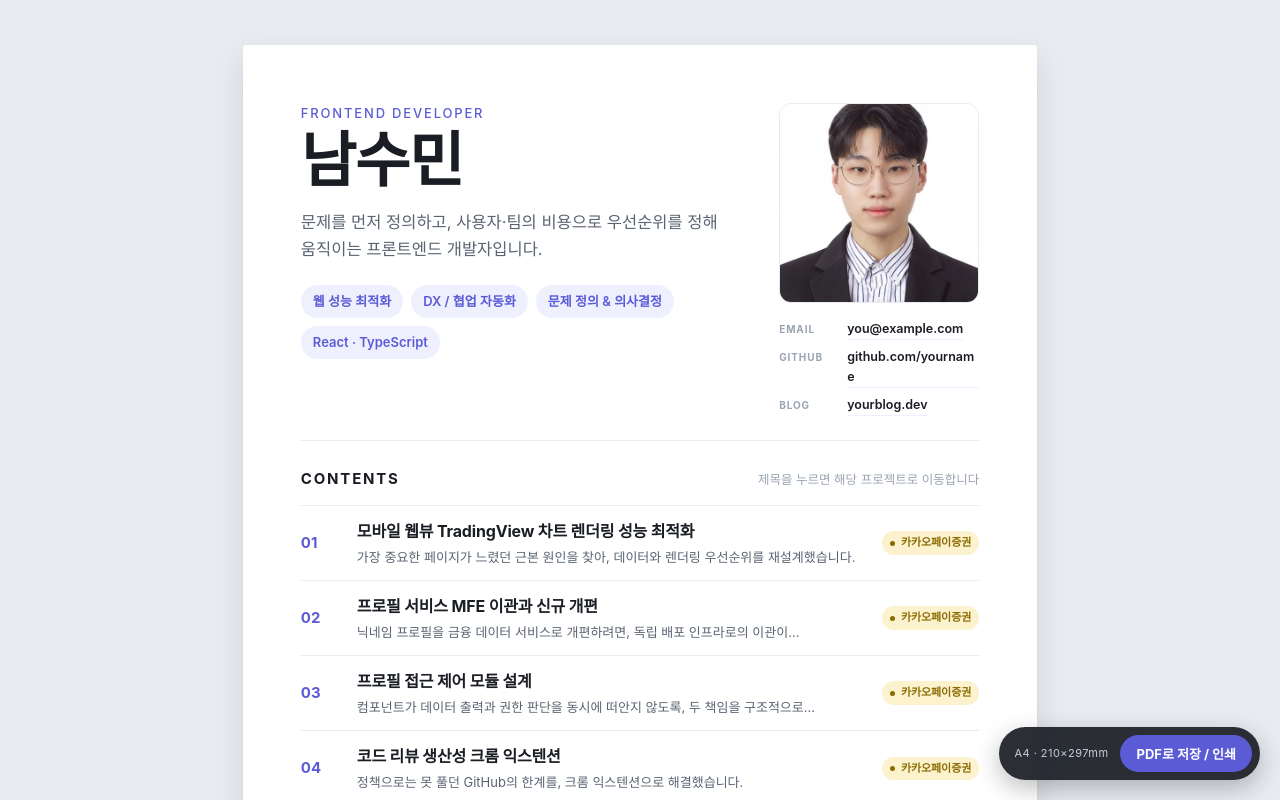
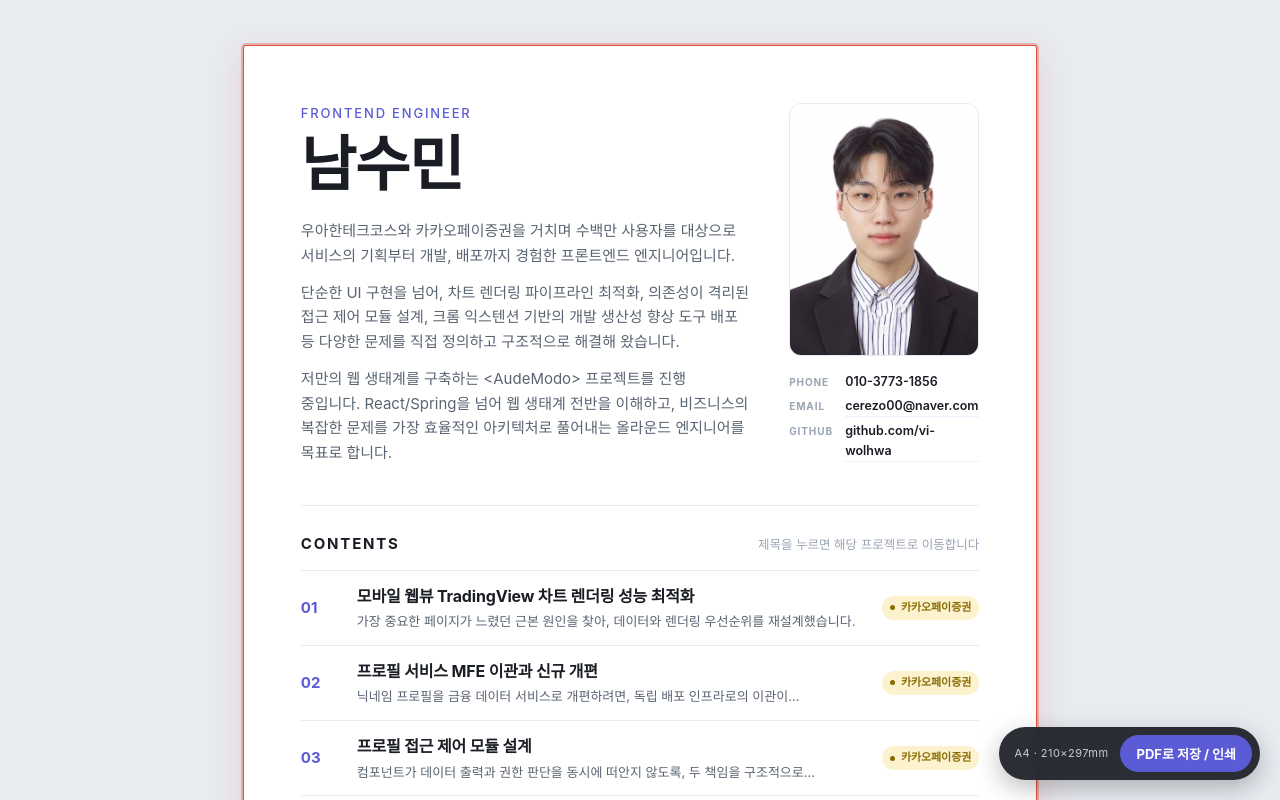
Before and after one commit to vi-wolhwa/portfolio, a React (Vite) app: page / in a window 1280 px wide. Shown: the top 800 px of the page. Built offline with nearby package versions, Linux system fonts and the light colour scheme; a web font is replaced by a local one.

Commit message:
v2.3.0 ─ 프로필 소개 수정 / 레이아웃 조정

```diff
--- a/src/components/Cover.module.scss
+++ b/src/components/Cover.module.scss
@@ -3,7 +3,7 @@
   flex-direction: column;
 
   /* 오른쪽 열 폭 / 두 열 간격 (여기서 조절) */
-  --aside-w: 200px;
+  --aside-w: 190px;
   --aside-gap: 40px;
 }
 
@@ -31,17 +31,23 @@
 }
 
 .name {
-  margin: 6px 0 0;
+  margin: 10px 0 24px;
   font-size: 60px;
   line-height: 1.02;
   font-weight: 800;
   letter-spacing: -0.02em;
 }
 
+.thesisWrap {
+  display: flex;
+  flex-direction: column;
+  gap: 12px;
+}
+
 .thesis {
-  margin: 18px 0 0;
   max-width: 52ch;
-  font-size: 16.5px;
+  margin: 0;
+  font-size: 15px;
   line-height: 1.65;
   color: var(--muted);
 }
@@ -50,17 +56,18 @@
   display: flex;
   flex-wrap: wrap;
   gap: 8px;
-  margin: 22px 0 0;
+  margin: 15px 0 0;
   padding: 0;
   list-style: none;
 
   li {
-    padding: 6px 12px;
+    padding: 7px 11px 5px 11px;
     border-radius: 999px;
     background: var(--accent-weak);
     color: var(--accent);
-    font-size: 13px;
+    font-size: 12px;
     font-weight: 600;
+    line-height: 1.4;
   }
 }
 
@@ -74,7 +81,7 @@
 
 .photo {
   width: 100%;
-  aspect-ratio: 1;
+  aspect-ratio: 3/4;
   object-fit: cover;
   border-radius: 12px;
   border: 1px solid var(--line);
@@ -83,7 +90,7 @@
 .contacts {
   display: flex;
   flex-direction: column;
-  gap: 7px;
+  gap: 4px;
   margin: 0;
   padding: 0;
   list-style: none;
@@ -91,7 +98,6 @@
   li {
     display: flex;
     align-items: baseline;
-    gap: 10px;
     min-width: 0;
   }
 
@@ -115,7 +121,7 @@
 
 .cLabel {
   flex: none;
-  width: 58px;
+  width: 56px;
   font-size: 10px;
   font-weight: 700;
   letter-spacing: 0.09em;
--- a/src/components/Cover.tsx
+++ b/src/components/Cover.tsx
@@ -18,7 +18,13 @@ export function Cover({ profile, projects, pageIndex, total }: Props) {
         <div className={styles.identity}>
           <p className={styles.eyebrow}>{profile.role}</p>
           <h1 className={styles.name}>{profile.name}</h1>
-          <p className={styles.thesis}>{profile.thesis}</p>
+          <div className={styles.thesisWrap}>
+            {profile.thesis.map((t, i) => (
+              <p key={i} className={styles.thesis}>
+                {t}
+              </p>
+            ))}
+          </div>
           <ul className={styles.keywords}>
             {profile.keywords.map((k) => (
               <li key={k}>{k}</li>
--- a/src/data/profile.ts
+++ b/src/data/profile.ts
@@ -7,15 +7,18 @@ import type { Profile } from '@/types/portfolio';
  */
 export const profile: Profile = {
   name: '남수민',
-  role: 'Frontend Developer',
-  thesis:
-    '문제를 먼저 정의하고, 사용자·팀의 비용으로 우선순위를 정해 움직이는 프론트엔드 개발자입니다.',
+  role: 'Frontend Engineer',
+  thesis: [
+    '우아한테크코스와 카카오페이증권을 거치며 수백만 사용자를 대상으로 서비스의 기획부터 개발, 배포까지 경험한 프론트엔드 엔지니어입니다.',
+    '단순한 UI 구현을 넘어, 차트 렌더링 파이프라인 최적화, 의존성이 격리된 접근 제어 모듈 설계, 크롬 익스텐션 기반의 개발 생산성 향상 도구 배포 등 다양한 문제를 직접 정의하고 구조적으로 해결해 왔습니다.',
+    '저만의 웹 생태계를 구축하는 <AudeModo> 프로젝트를 진행 중입니다. React/Spring을 넘어 웹 생태계 전반을 이해하고, 비즈니스의 복잡한 문제를 가장 효율적인 아키텍처로 풀어내는 올라운드 엔지니어를 목표로 합니다.',
+  ],
   showPhoto: true, // public/me.png 를 사용. 사진을 빼려면 false
   photoUrl: '/me.png', // public 폴더의 파일은 '/파일명' 으로 접근한다
   contacts: [
-    { label: 'Email', value: 'you@example.com', href: 'mailto:you@example.com' },
-    { label: 'GitHub', value: 'github.com/yourname', href: 'https://github.com/yourname' },
-    { label: 'Blog', value: 'yourblog.dev', href: 'https://yourblog.dev' },
+    { label: 'Phone', value: '010-3773-1856', href: '' },
+    { label: 'Email', value: 'cerezo00@naver.com', href: 'mailto:cerezo00@naver.com' },
+    { label: 'GitHub', value: 'github.com/vi-wolhwa', href: 'https://github.com/vi-wolhwa' },
   ],
-  keywords: ['웹 성능 최적화', 'DX / 협업 자동화', '문제 정의 & 의사결정', 'React · TypeScript'],
+  keywords: [],
 };
--- a/src/types/portfolio.ts
+++ b/src/types/portfolio.ts
@@ -121,7 +121,7 @@ export interface Profile {
   name: string;
   role: string;
   /** 자신을 규정하는 한 문장 (thesis) */
-  thesis: string;
+  thesis: string[];
   /** 오른쪽 열 사진 노출 여부 */
   showPhoto: boolean;
   /** 사진 URL (showPhoto 가 true 일 때 사용) */
```
